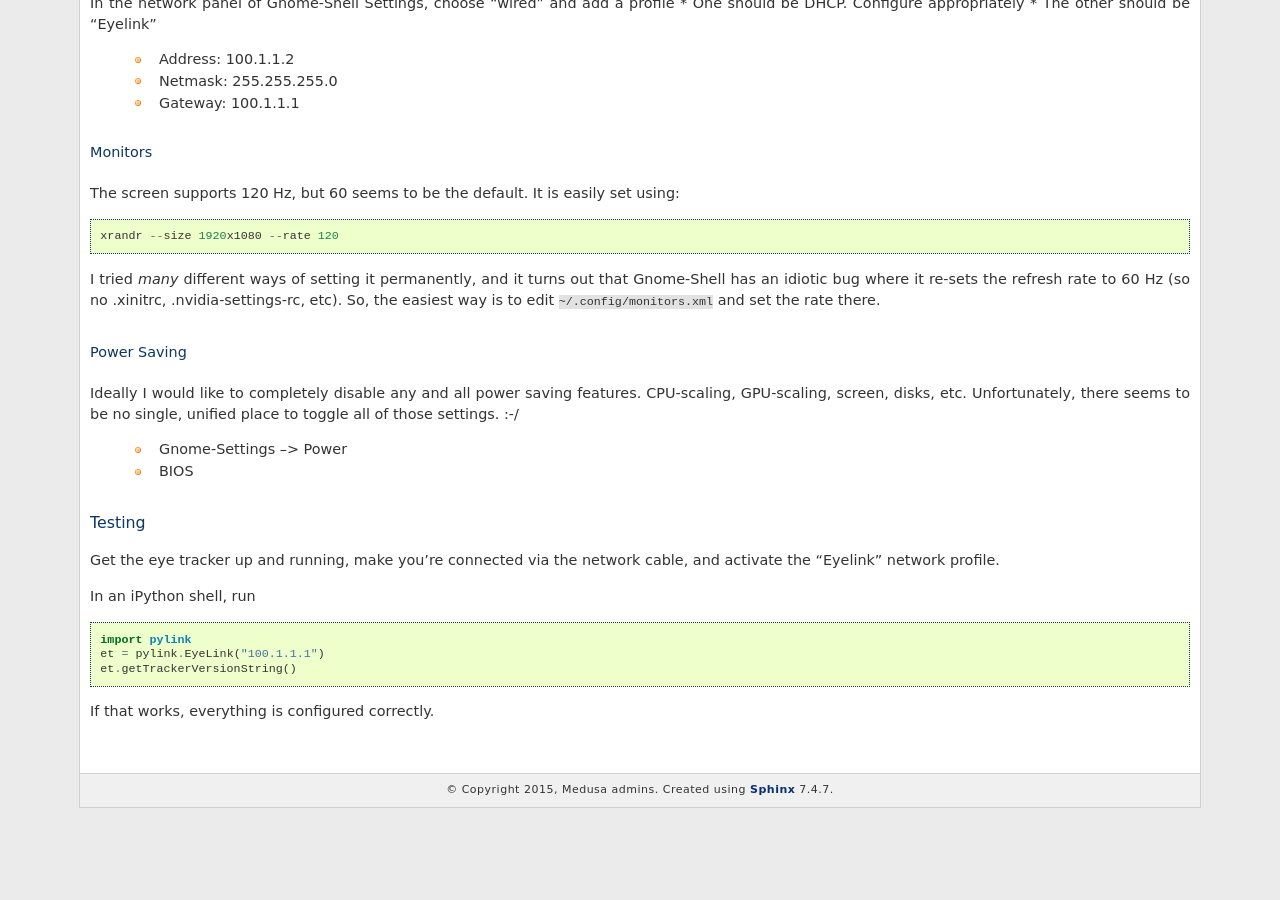
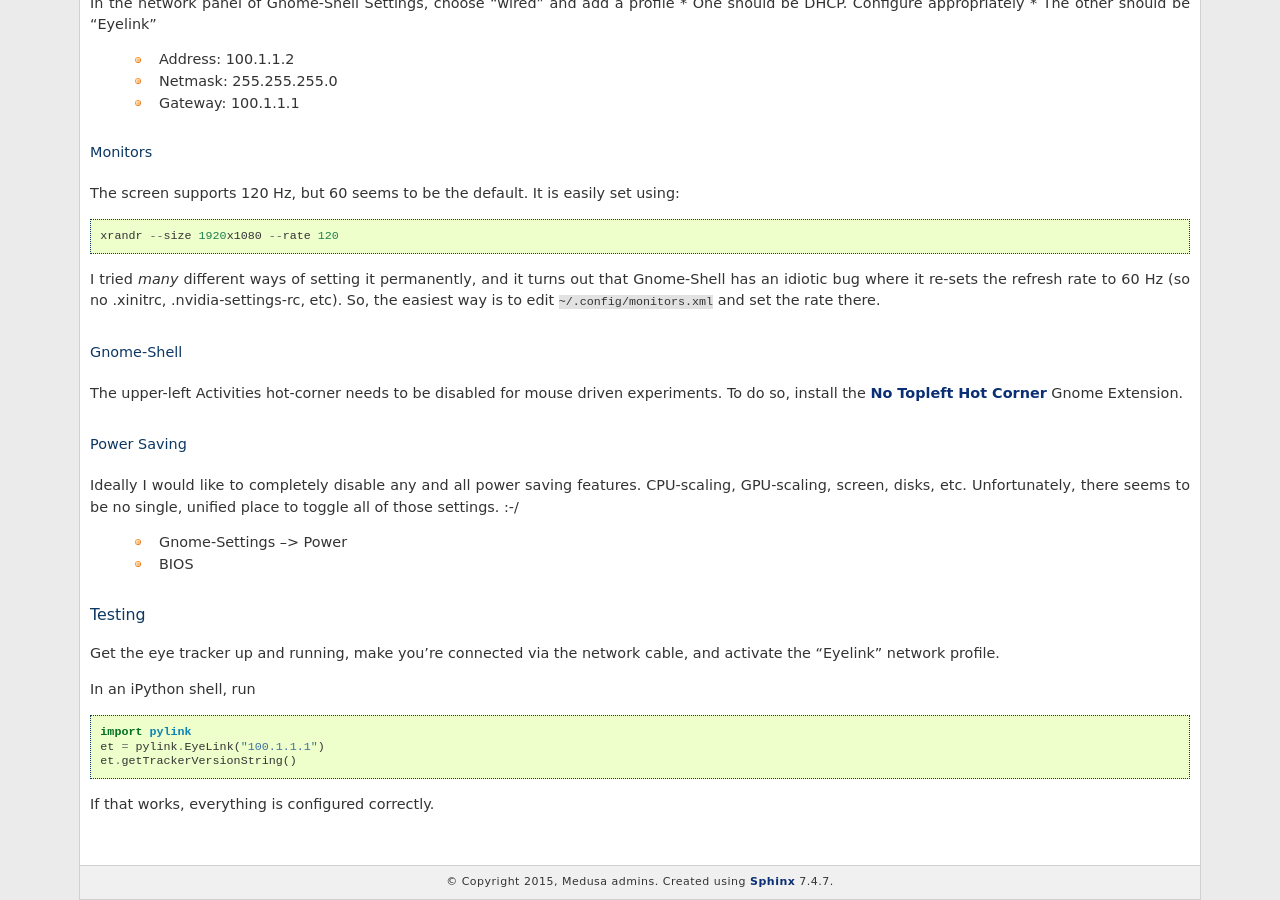
Before and after one commit to psychoinformatics-de/ipsy-docs, a Sphinx documentation site: the page built from source/internal/labs/pollmann_eyetracker.rst, in a window 1280 px wide and 900 px high, scrolled down 1310 px. Built offline with Sphinx 7.4.7, drawn with Linux system fonts in a browser that asks for light colours; formulas are drawn with MathJax 3; pages that are not in the unit, such as notebooks, are missing from menus; before the commit the page ends 2118 px from its top, so only the background shows below that.

Commit message:
Add gnome shell upper-left hot corner disable

```diff
--- a/source/internal/labs/pollmann_eyetracker.rst
+++ b/source/internal/labs/pollmann_eyetracker.rst
@@ -104,6 +104,14 @@ Gnome-Shell has an idiotic bug where it re-sets the refresh rate to 60 Hz (so no
 .xinitrc, .nvidia-settings-rc, etc). So, the easiest way is to edit
 ``~/.config/monitors.xml`` and set the rate there.
 
+Gnome-Shell
+~~~~~~~~~~~
+
+The upper-left Activities hot-corner needs to be disabled for mouse driven
+experiments. To do so, install the `No Topleft Hot Corner`_ Gnome Extension.
+
+.. _No Topleft Hot Corner: https://extensions.gnome.org/extension/118/no-topleft-hot-corner/
+
 Power Saving
 ~~~~~~~~~~~~
 
```
